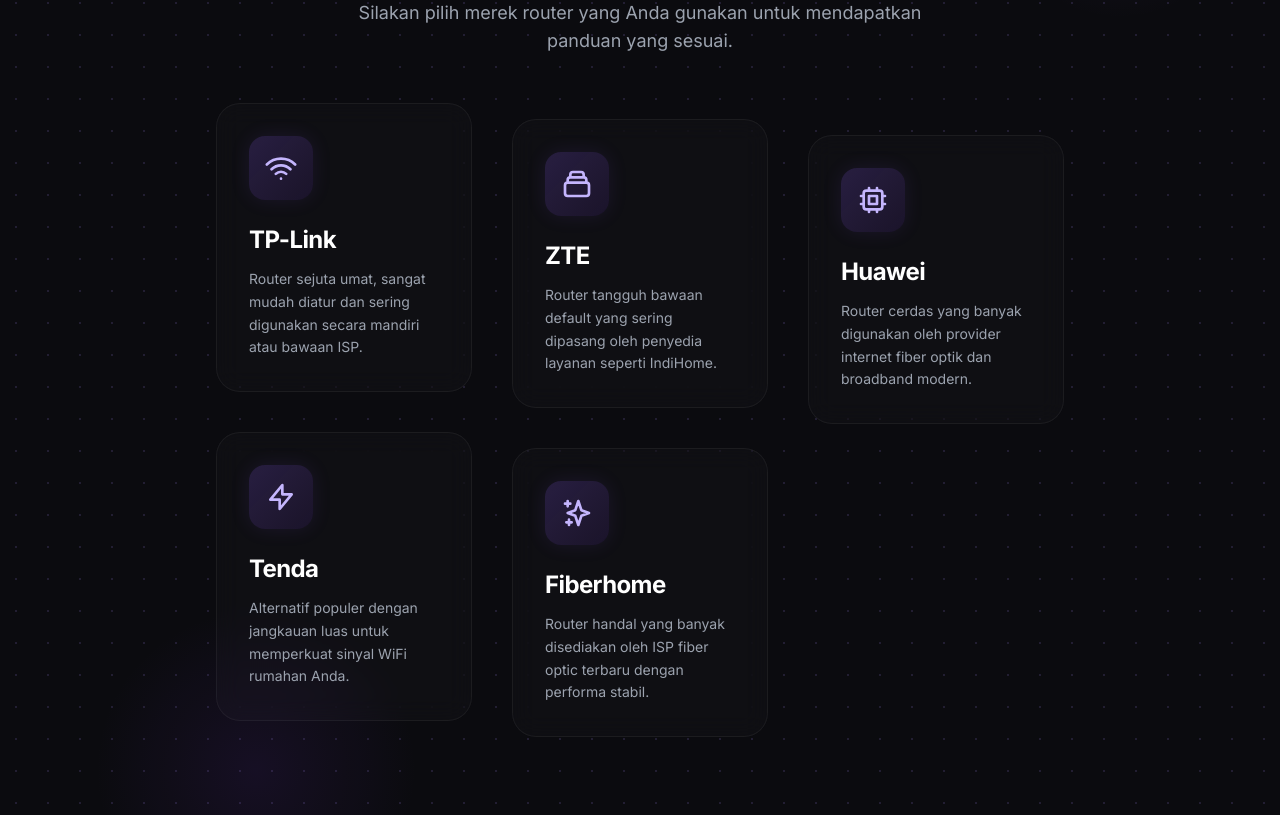
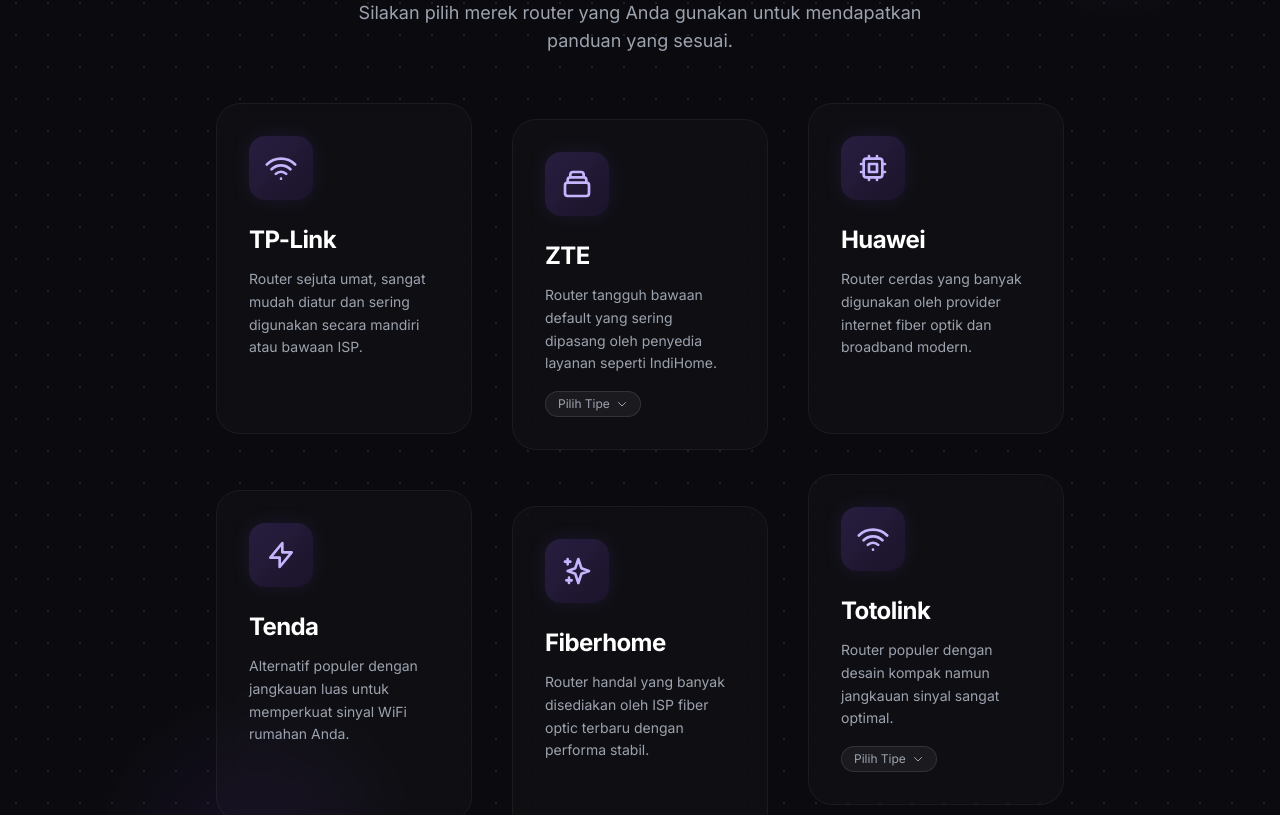
Before and after one commit to ArdhanFah/a3nexadocs, a Vue app: page /tutorial in a window 1280 px wide. Shown: the part 237-1052 px from the top of the page. Built offline with nearby package versions, Linux system fonts and the light colour scheme; no server answers.

Commit message:
feat: add tutorial content for various Totolink and ZTE router models and implement interactive sub-menu for ZTE selection in RouterSelectionView

```diff
--- a/src/views/RouterSelectionView.vue
+++ b/src/views/RouterSelectionView.vue
@@ -24,7 +24,7 @@
       </router-link>
 
       <!-- ZTE (IndiHome) -->
-      <router-link to="/tutorial/zte" class="group relative p-8 rounded-3xl bg-white/[0.02] border border-white/[0.05] hover:bg-white/[0.04] hover:border-primary-500/30 transition-all duration-300 backdrop-blur-md overflow-hidden hover:-translate-y-2 md:translate-y-4">
+      <div @click="showZteMenu = true" class="group relative p-8 rounded-3xl bg-white/[0.02] border border-white/[0.05] hover:bg-white/[0.04] hover:border-primary-500/30 transition-all duration-300 backdrop-blur-md overflow-hidden hover:-translate-y-2 md:translate-y-4 cursor-pointer">
         <div class="absolute inset-0 bg-gradient-to-br from-primary-500/10 to-transparent opacity-0 group-hover:opacity-100 transition-opacity"></div>
         <div class="w-16 h-16 rounded-2xl bg-gradient-to-br from-primary-500/20 to-primary-600/10 text-primary-300 flex items-center justify-center mb-6 group-hover:scale-110 transition-transform shadow-[0_0_20px_rgba(139,92,246,0.1)] group-hover:shadow-[0_0_30px_rgba(139,92,246,0.3)]">
           <svg xmlns="http://www.w3.org/2000/svg" class="h-8 w-8" fill="none" viewBox="0 0 24 24" stroke="currentColor">
@@ -33,10 +33,18 @@
         </div>
         <h3 class="text-2xl font-bold text-white mb-3 group-hover:text-primary-300 transition-colors tracking-tight">ZTE</h3>
         <p class="text-gray-400 text-sm leading-relaxed">Router tangguh bawaan default yang sering dipasang oleh penyedia layanan seperti IndiHome.</p>
-      </router-link>
+
+        <!-- Badge sub-menu indikator -->
+        <div class="mt-4 inline-flex items-center gap-1.5 px-3 py-1 rounded-full bg-white/5 border border-white/10 text-xs text-gray-400 group-hover:bg-primary-500/20 group-hover:text-primary-300 group-hover:border-primary-500/30 transition-colors">
+          <span>Pilih Tipe</span>
+          <svg xmlns="http://www.w3.org/2000/svg" class="h-3 w-3" fill="none" viewBox="0 0 24 24" stroke="currentColor">
+            <path stroke-linecap="round" stroke-linejoin="round" stroke-width="2" d="M19 9l-7 7-7-7" />
+          </svg>
+        </div>
+      </div>
 
       <!-- Huawei -->
-      <router-link to="/tutorial/huawei" class="group relative p-8 rounded-3xl bg-white/[0.02] border border-white/[0.05] hover:bg-white/[0.04] hover:border-primary-500/30 transition-all duration-300 backdrop-blur-md overflow-hidden hover:-translate-y-2 lg:translate-y-8">
+      <router-link to="/tutorial/huawei" class="group relative p-8 rounded-3xl bg-white/[0.02] border border-white/[0.05] hover:bg-white/[0.04] hover:border-primary-500/30 transition-all duration-300 backdrop-blur-md overflow-hidden hover:-translate-y-2 md:translate-y-4 lg:translate-y-0">
         <div class="absolute inset-0 bg-gradient-to-br from-primary-500/10 to-transparent opacity-0 group-hover:opacity-100 transition-opacity"></div>
         <div class="w-16 h-16 rounded-2xl bg-gradient-to-br from-primary-500/20 to-primary-600/10 text-primary-300 flex items-center justify-center mb-6 group-hover:scale-110 transition-transform shadow-[0_0_20px_rgba(139,92,246,0.1)] group-hover:shadow-[0_0_30px_rgba(139,92,246,0.3)]">
           <svg xmlns="http://www.w3.org/2000/svg" class="h-8 w-8" fill="none" viewBox="0 0 24 24" stroke="currentColor">
@@ -48,7 +56,7 @@
       </router-link>
 
       <!-- Tenda -->
-      <router-link to="/tutorial/tenda" class="group relative p-8 rounded-3xl bg-white/[0.02] border border-white/[0.05] hover:bg-white/[0.04] hover:border-primary-500/30 transition-all duration-300 backdrop-blur-md overflow-hidden hover:-translate-y-2 md:translate-y-4 lg:translate-y-0">
+      <router-link to="/tutorial/tenda" class="group relative p-8 rounded-3xl bg-white/[0.02] border border-white/[0.05] hover:bg-white/[0.04] hover:border-primary-500/30 transition-all duration-300 backdrop-blur-md overflow-hidden hover:-translate-y-2 md:translate-y-0 lg:translate-y-4">
         <div class="absolute inset-0 bg-gradient-to-br from-primary-500/10 to-transparent opacity-0 group-hover:opacity-100 transition-opacity"></div>
         <div class="w-16 h-16 rounded-2xl bg-gradient-to-br from-primary-500/20 to-primary-600/10 text-primary-300 flex items-center justify-center mb-6 group-hover:scale-110 transition-transform shadow-[0_0_20px_rgba(139,92,246,0.1)] group-hover:shadow-[0_0_30px_rgba(139,92,246,0.3)]">
           <svg xmlns="http://www.w3.org/2000/svg" class="h-8 w-8" fill="none" viewBox="0 0 24 24" stroke="currentColor">
@@ -60,7 +68,7 @@
       </router-link>
 
       <!-- Fiberhome -->
-      <router-link to="/tutorial/fiberhome" class="group relative p-8 rounded-3xl bg-white/[0.02] border border-white/[0.05] hover:bg-white/[0.04] hover:border-primary-500/30 transition-all duration-300 backdrop-blur-md overflow-hidden hover:-translate-y-2 md:translate-y-0 lg:translate-y-4">
+      <router-link to="/tutorial/fiberhome" class="group relative p-8 rounded-3xl bg-white/[0.02] border border-white/[0.05] hover:bg-white/[0.04] hover:border-primary-500/30 transition-all duration-300 backdrop-blur-md overflow-hidden hover:-translate-y-2 md:translate-y-4 lg:translate-y-8">
         <div class="absolute inset-0 bg-gradient-to-br from-primary-500/10 to-transparent opacity-0 group-hover:opacity-100 transition-opacity"></div>
         <div class="w-16 h-16 rounded-2xl bg-gradient-to-br from-primary-500/20 to-primary-600/10 text-primary-300 flex items-center justify-center mb-6 group-hover:scale-110 transition-transform shadow-[0_0_20px_rgba(139,92,246,0.1)] group-hover:shadow-[0_0_30px_rgba(139,92,246,0.3)]">
           <svg xmlns="http://www.w3.org/2000/svg" class="h-8 w-8" fill="none" viewBox="0 0 24 24" stroke="currentColor">
@@ -71,9 +79,116 @@
         <p class="text-gray-400 text-sm leading-relaxed">Router handal yang banyak disediakan oleh ISP fiber optic terbaru dengan performa stabil.</p>
       </router-link>
 
+      <!-- Totolink -->
+      <div @click="showTotolinkMenu = true" class="group relative p-8 rounded-3xl bg-white/[0.02] border border-white/[0.05] hover:bg-white/[0.04] hover:border-primary-500/30 transition-all duration-300 backdrop-blur-md overflow-hidden hover:-translate-y-2 md:translate-y-0 lg:translate-y-0 cursor-pointer">
+        <div class="absolute inset-0 bg-gradient-to-br from-primary-500/10 to-transparent opacity-0 group-hover:opacity-100 transition-opacity"></div>
+        <div class="w-16 h-16 rounded-2xl bg-gradient-to-br from-primary-500/20 to-primary-600/10 text-primary-300 flex items-center justify-center mb-6 group-hover:scale-110 transition-transform shadow-[0_0_20px_rgba(139,92,246,0.1)] group-hover:shadow-[0_0_30px_rgba(139,92,246,0.3)]">
+          <svg xmlns="http://www.w3.org/2000/svg" class="h-8 w-8" fill="none" viewBox="0 0 24 24" stroke="currentColor">
+            <path stroke-linecap="round" stroke-linejoin="round" stroke-width="2" d="M8.111 16.404a5.5 5.5 0 017.778 0M12 20h.01m-7.08-7.071c3.904-3.905 10.236-3.905 14.141 0M1.394 9.393c5.857-5.857 15.355-5.857 21.213 0" />
+          </svg>
+        </div>
+        <h3 class="text-2xl font-bold text-white mb-3 group-hover:text-primary-300 transition-colors tracking-tight">Totolink</h3>
+        <p class="text-gray-400 text-sm leading-relaxed">Router populer dengan desain kompak namun jangkauan sinyal sangat optimal.</p>
+
+        <!-- Badge sub-menu indikator -->
+        <div class="mt-4 inline-flex items-center gap-1.5 px-3 py-1 rounded-full bg-white/5 border border-white/10 text-xs text-gray-400 group-hover:bg-primary-500/20 group-hover:text-primary-300 group-hover:border-primary-500/30 transition-colors">
+          <span>Pilih Tipe</span>
+          <svg xmlns="http://www.w3.org/2000/svg" class="h-3 w-3" fill="none" viewBox="0 0 24 24" stroke="currentColor">
+            <path stroke-linecap="round" stroke-linejoin="round" stroke-width="2" d="M19 9l-7 7-7-7" />
+          </svg>
+        </div>
+      </div>
+
     </div>
+
+    <!-- ZTE Sub-menu Modal -->
+    <div v-if="showZteMenu" class="fixed inset-0 z-50 flex items-center justify-center p-4 bg-[#0b0b0f]/80 backdrop-blur-sm" @click.self="showZteMenu = false">
+      <div class="bg-dark-900 border border-white/[0.1] rounded-3xl p-6 md:p-8 max-w-sm w-full shadow-[0_20px_50px_rgba(0,0,0,0.5)] relative animate-fade-in">
+        <button @click="showZteMenu = false" class="absolute top-5 right-5 text-gray-500 hover:text-white transition-colors bg-white/5 rounded-full p-1">
+          <svg xmlns="http://www.w3.org/2000/svg" class="h-5 w-5" fill="none" viewBox="0 0 24 24" stroke="currentColor">
+            <path stroke-linecap="round" stroke-linejoin="round" stroke-width="2" d="M6 18L18 6M6 6l12 12" />
+          </svg>
+        </button>
+        <h3 class="text-xl md:text-2xl font-bold text-white mb-6 text-center">Pilih Tipe ZTE</h3>
+        <div class="space-y-4">
+          <router-link to="/tutorial/zte-f609" class="block p-4 rounded-2xl border border-white/[0.05] bg-white/[0.02] hover:bg-primary-500/10 hover:border-primary-500/30 transition-all group">
+             <div class="flex items-center justify-between mb-1">
+               <div class="font-bold text-white group-hover:text-primary-300 transition-colors">ZTE F609</div>
+               <svg xmlns="http://www.w3.org/2000/svg" class="h-4 w-4 text-gray-500 group-hover:text-primary-400 transition-colors" fill="none" viewBox="0 0 24 24" stroke="currentColor">
+                 <path stroke-linecap="round" stroke-linejoin="round" stroke-width="2" d="M9 5l7 7-7 7" />
+               </svg>
+             </div>
+             <div class="text-sm text-gray-400">Versi klasik (1 Antena / Umum)</div>
+          </router-link>
+          <router-link to="/tutorial/zte-f670l" class="block p-4 rounded-2xl border border-white/[0.05] bg-white/[0.02] hover:bg-primary-500/10 hover:border-primary-500/30 transition-all group">
+             <div class="flex items-center justify-between mb-1">
+               <div class="font-bold text-white group-hover:text-primary-300 transition-colors">ZTE F670L</div>
+               <svg xmlns="http://www.w3.org/2000/svg" class="h-4 w-4 text-gray-500 group-hover:text-primary-400 transition-colors" fill="none" viewBox="0 0 24 24" stroke="currentColor">
+                 <path stroke-linecap="round" stroke-linejoin="round" stroke-width="2" d="M9 5l7 7-7 7" />
+               </svg>
+             </div>
+             <div class="text-sm text-gray-400">Versi modern (Dual Band)</div>
+          </router-link>
+        </div>
+      </div>
+    </div>
+
+    <!-- Totolink Sub-menu Modal -->
+    <div v-if="showTotolinkMenu" class="fixed inset-0 z-50 flex items-center justify-center p-4 bg-[#0b0b0f]/80 backdrop-blur-sm" @click.self="showTotolinkMenu = false">
+      <div class="bg-dark-900 border border-white/[0.1] rounded-3xl p-6 md:p-8 max-w-sm w-full shadow-[0_20px_50px_rgba(0,0,0,0.5)] relative animate-fade-in">
+        <button @click="showTotolinkMenu = false" class="absolute top-5 right-5 text-gray-500 hover:text-white transition-colors bg-white/5 rounded-full p-1">
+          <svg xmlns="http://www.w3.org/2000/svg" class="h-5 w-5" fill="none" viewBox="0 0 24 24" stroke="currentColor">
+            <path stroke-linecap="round" stroke-linejoin="round" stroke-width="2" d="M6 18L18 6M6 6l12 12" />
+          </svg>
+        </button>
+        <h3 class="text-xl md:text-2xl font-bold text-white mb-6 text-center">Pilih Tipe Totolink</h3>
+        <div class="space-y-3 max-h-[60vh] overflow-y-auto pr-2 custom-scrollbar">
+          <router-link to="/tutorial/totolink-n200re-v4" class="block p-4 rounded-2xl border border-white/[0.05] bg-white/[0.02] hover:bg-primary-500/10 hover:border-primary-500/30 transition-all group">
+             <div class="flex items-center justify-between mb-1">
+               <div class="font-bold text-white group-hover:text-primary-300 transition-colors">N200RE v4</div>
+               <svg xmlns="http://www.w3.org/2000/svg" class="h-4 w-4 text-gray-500 group-hover:text-primary-400 transition-colors" fill="none" viewBox="0 0 24 24" stroke="currentColor">
+                 <path stroke-linecap="round" stroke-linejoin="round" stroke-width="2" d="M9 5l7 7-7 7" />
+               </svg>
+             </div>
+             <div class="text-sm text-gray-400">Hardware Versi 4</div>
+          </router-link>
+          <router-link to="/tutorial/totolink-n200re-v5" class="block p-4 rounded-2xl border border-white/[0.05] bg-white/[0.02] hover:bg-primary-500/10 hover:border-primary-500/30 transition-all group">
+             <div class="flex items-center justify-between mb-1">
+               <div class="font-bold text-white group-hover:text-primary-300 transition-colors">N200RE v5</div>
+               <svg xmlns="http://www.w3.org/2000/svg" class="h-4 w-4 text-gray-500 group-hover:text-primary-400 transition-colors" fill="none" viewBox="0 0 24 24" stroke="currentColor">
+                 <path stroke-linecap="round" stroke-linejoin="round" stroke-width="2" d="M9 5l7 7-7 7" />
+               </svg>
+             </div>
+             <div class="text-sm text-gray-400">Hardware Versi 5</div>
+          </router-link>
+          <router-link to="/tutorial/totolink-n300rt" class="block p-4 rounded-2xl border border-white/[0.05] bg-white/[0.02] hover:bg-primary-500/10 hover:border-primary-500/30 transition-all group">
+             <div class="flex items-center justify-between mb-1">
+               <div class="font-bold text-white group-hover:text-primary-300 transition-colors">N300RT</div>
+               <svg xmlns="http://www.w3.org/2000/svg" class="h-4 w-4 text-gray-500 group-hover:text-primary-400 transition-colors" fill="none" viewBox="0 0 24 24" stroke="currentColor">
+                 <path stroke-linecap="round" stroke-linejoin="round" stroke-width="2" d="M9 5l7 7-7 7" />
+               </svg>
+             </div>
+             <div class="text-sm text-gray-400">Seri N300RT</div>
+          </router-link>
+          <router-link to="/tutorial/totolink-n355rt" class="block p-4 rounded-2xl border border-white/[0.05] bg-white/[0.02] hover:bg-primary-500/10 hover:border-primary-500/30 transition-all group">
+             <div class="flex items-center justify-between mb-1">
+               <div class="font-bold text-white group-hover:text-primary-300 transition-colors">N355RT</div>
+               <svg xmlns="http://www.w3.org/2000/svg" class="h-4 w-4 text-gray-500 group-hover:text-primary-400 transition-colors" fill="none" viewBox="0 0 24 24" stroke="currentColor">
+                 <path stroke-linecap="round" stroke-linejoin="round" stroke-width="2" d="M9 5l7 7-7 7" />
+               </svg>
+             </div>
+             <div class="text-sm text-gray-400">Seri N355RT</div>
+          </router-link>
+        </div>
+      </div>
+    </div>
+
   </main>
 </template>
 
 <script setup>
+import { ref } from 'vue'
+
+const showZteMenu = ref(false)
+const showTotolinkMenu = ref(false)
 </script>
```
